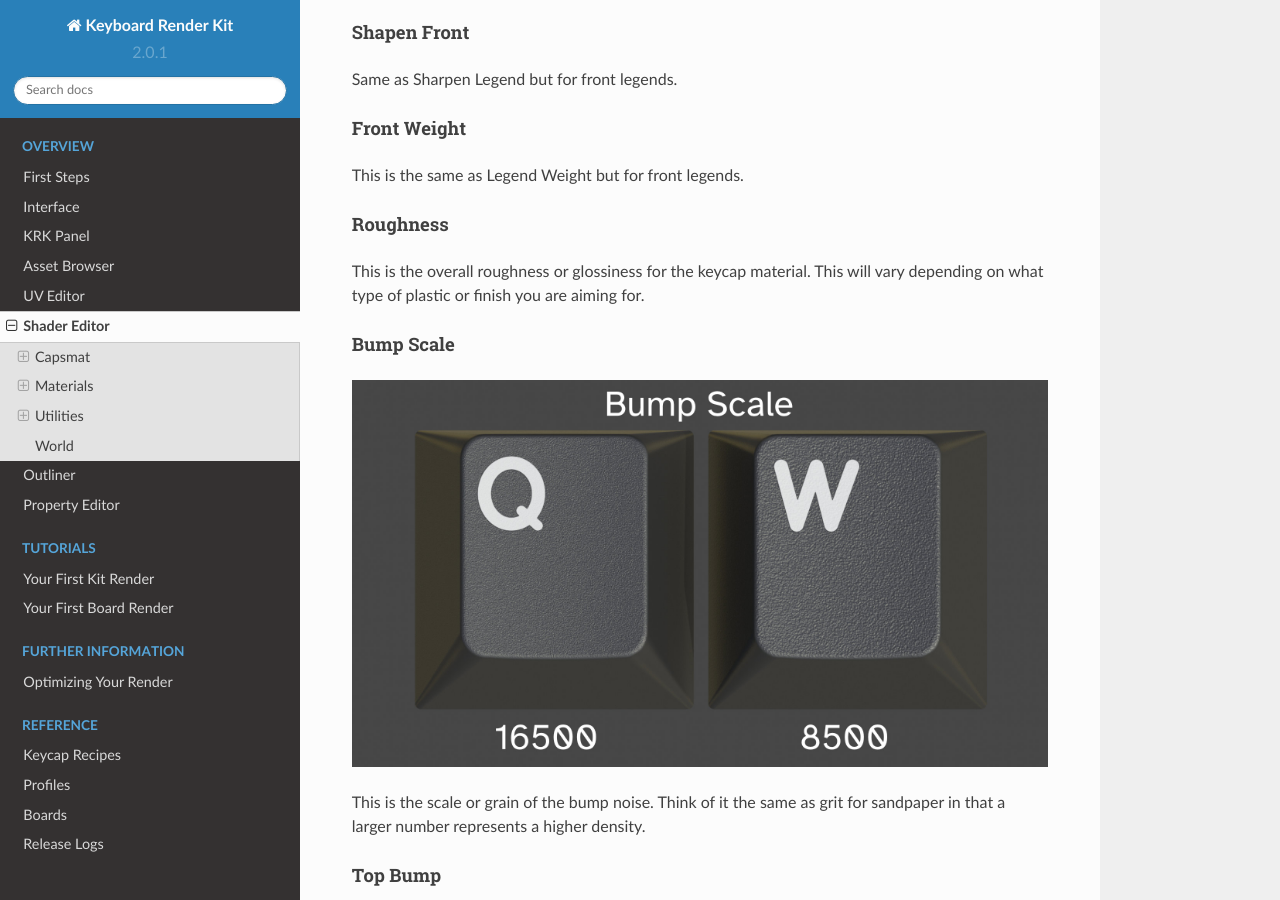
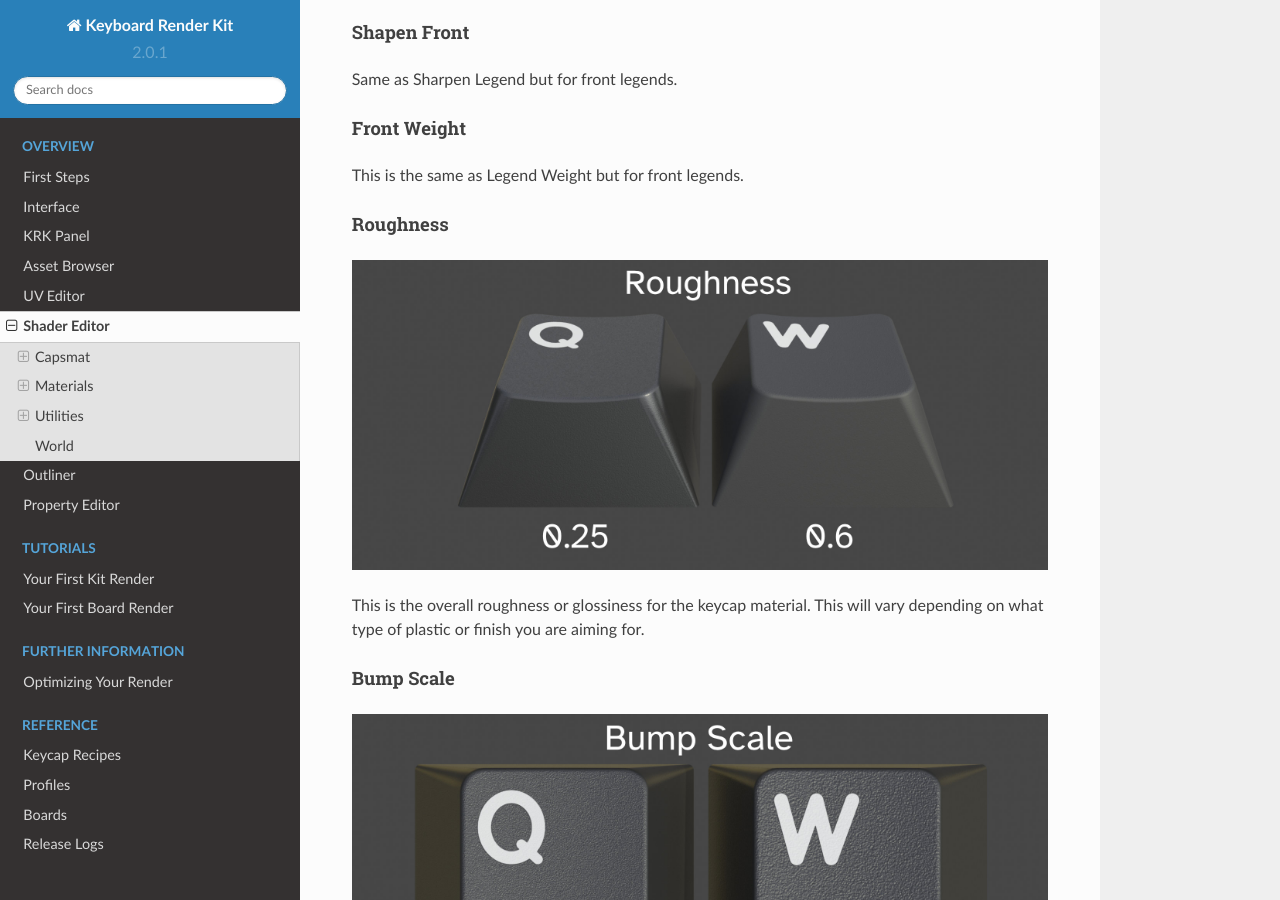
Before and after one commit to imperfectlink/KeyboardRenderKit, a Sphinx documentation site: the page built from docs/source/materials.rst, in a window 1280 px wide and 900 px high, scrolled down 3150 px. Built offline with Sphinx 7.4.7 and the Read the Docs theme 2.0.0, drawn with Linux system fonts in a browser that asks for light colours.

Commit message:
Update materials.rst

```diff
--- a/docs/source/materials.rst
+++ b/docs/source/materials.rst
@@ -67,6 +67,9 @@ This is the same as Legend Weight but for front legends.
 
 Roughness
 ^^^^
+
+.. image:: img/Roughness.jpg
+
 This is the overall roughness or glossiness for the keycap material. This will vary depending on what type of plastic or finish you are aiming for.
 
 Bump Scale
```
